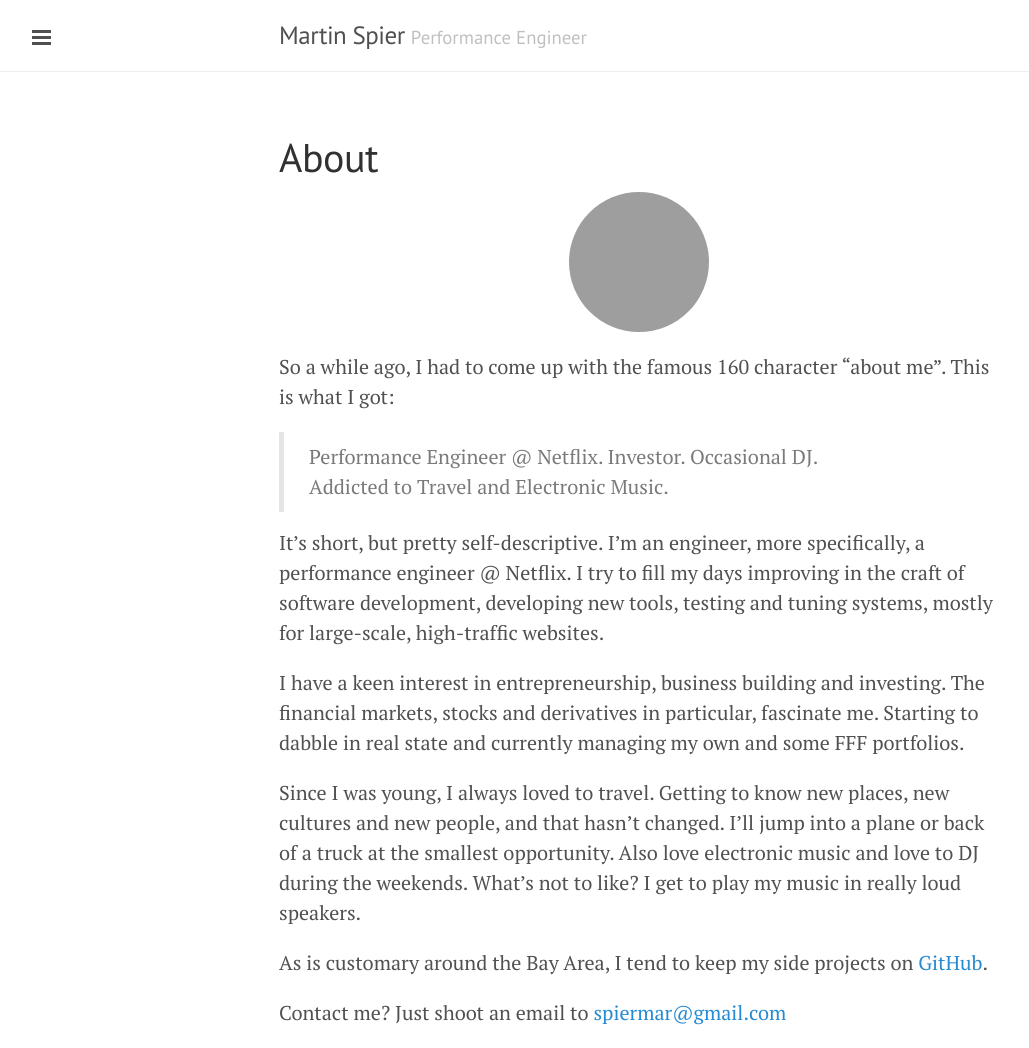
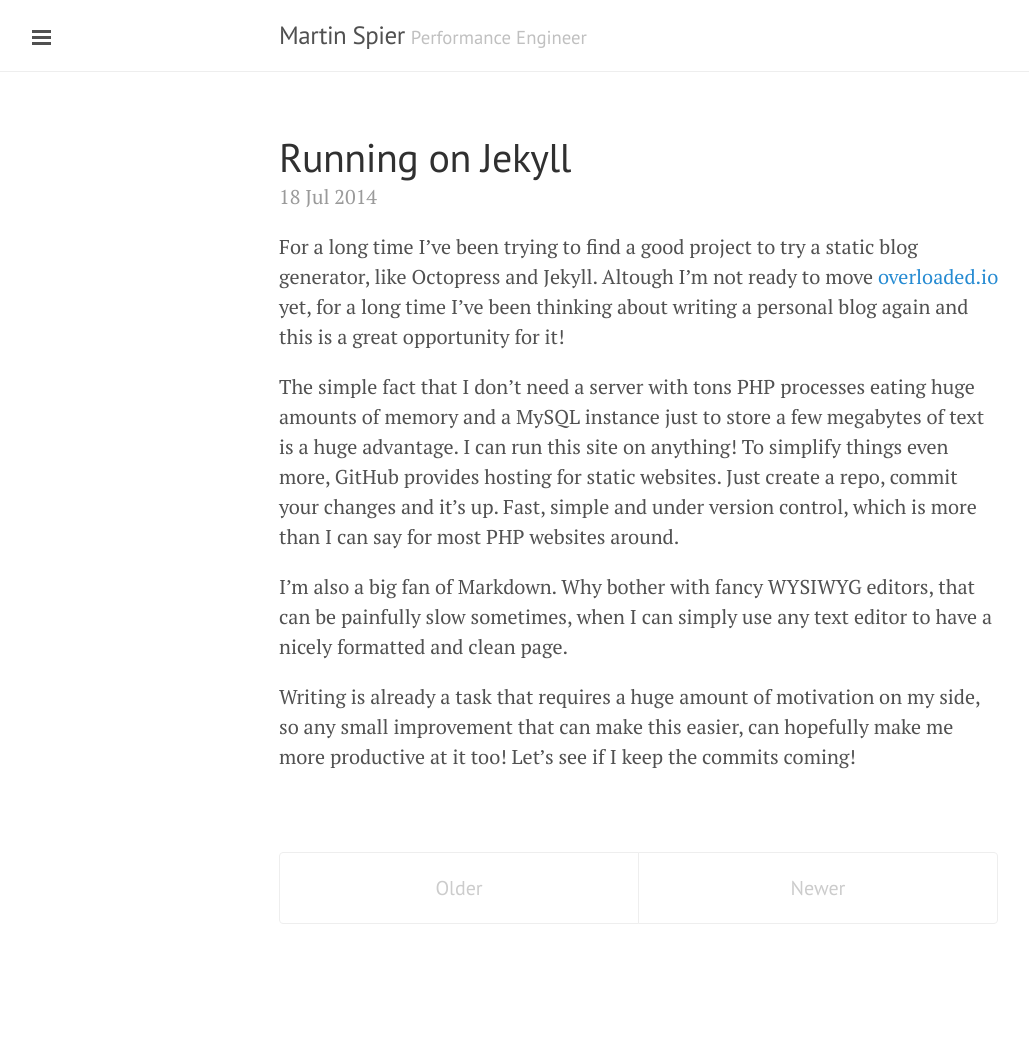
Before and after one commit to spiermar/spiermar.github.io, a Jekyll site: the page built from index.html, in a window 1280 px wide. Shown: the whole page, without its empty margins (1-1030 px from the left). Built offline with Jekyll 4.4.1, drawn with Linux system fonts in a browser that asks for light colours; Markdown is read by kramdown in place of the engine named in the settings; the list of posts is cut into pages by our own code; after the commit the page ends 984 px from its top, so only the background shows below that; grey boxes are pictures that could not be loaded.

Commit message:
Including CNAME. Index as blog post view. First blog post.

```diff
--- /dev/null
+++ b/CNAME
@@ -0,0 +1 @@
+martinspier.co.uk
--- a/_includes/sidebar.html
+++ b/_includes/sidebar.html
@@ -13,7 +13,7 @@
   </div>
 
   <nav class="sidebar-nav">
-    <a class="sidebar-nav-item{% if page.title == "About" %} active{% endif %}" href="/">About</a>
+    <a class="sidebar-nav-item{% if page.title == "Home" %} active{% endif %}" href="/">Home</a>
 
     {% comment %}
       The code below dynamically generates a sidebar nav of pages with
--- /dev/null
+++ b/_posts/2014-07-18-running-on-jekyll.md
@@ -0,0 +1,12 @@
+---
+layout: post
+title: Running on Jekyll
+---
+
+For a long time I've been trying to find a good project to try a static blog generator, like Octopress and Jekyll. Altough I'm not ready to move [overloaded.io](http://overloaded.io/) yet, for a long time I've been thinking about writing a personal blog again and this is a great opportunity for it!
+
+The simple fact that I don't need a server with tons PHP processes eating huge amounts of memory and a MySQL instance just to store a few megabytes of text is a huge advantage. I can run this site on anything! To simplify things even more, GitHub provides hosting for static websites. Just create a repo, commit your changes and it's up. Fast, simple and under version control, which is more than I can say for most PHP websites around.
+
+I'm also a big fan of Markdown. Why bother with fancy WYSIWYG editors, that can be painfully slow sometimes, when I can simply use any text editor to have a nicely formatted and clean page.
+
+Writing is already a task that requires a huge amount of motivation on my side, so any small improvement that can make this easier, can hopefully make me more productive at it too! Let's see if I keep the commits coming!
--- a/index.md
+++ b/about.md
@@ -1,5 +1,5 @@
 ---
-layout: default
+layout: page
 title: About
 ---
 
--- /dev/null
+++ b/index.html
@@ -0,0 +1,37 @@
+---
+layout: default
+title: Home
+---
+
+<div class="posts">
+  {% for post in paginator.posts %}
+  <div class="post">
+    <h1 class="post-title">
+      <a href="{{ post.url }}">
+        {{ post.title }}
+      </a>
+    </h1>
+
+    <span class="post-date">{{ post.date | date_to_string }}</span>
+
+    {{ post.content }}
+  </div>
+  {% endfor %}
+</div>
+
+<div class="pagination">
+  {% if paginator.next_page %}
+    <a class="pagination-item older" href="{{ site.baseurl }}page{{paginator.next_page}}">Older</a>
+  {% else %}
+    <span class="pagination-item older">Older</span>
+  {% endif %}
+  {% if paginator.previous_page %}
+    {% if paginator.page == 2 %}
+      <a class="pagination-item newer" href="{{ site.baseurl }}">Newer</a>
+    {% else %}
+      <a class="pagination-item newer" href="{{ site.baseurl }}page{{paginator.previous_page}}">Newer</a>
+    {% endif %}
+  {% else %}
+    <span class="pagination-item newer">Newer</span>
+  {% endif %}
+</div>
```
